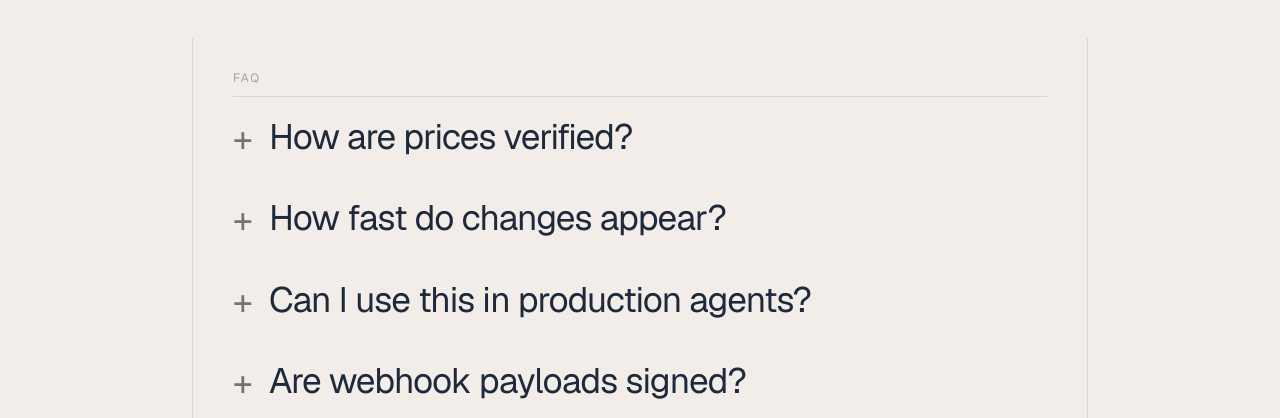
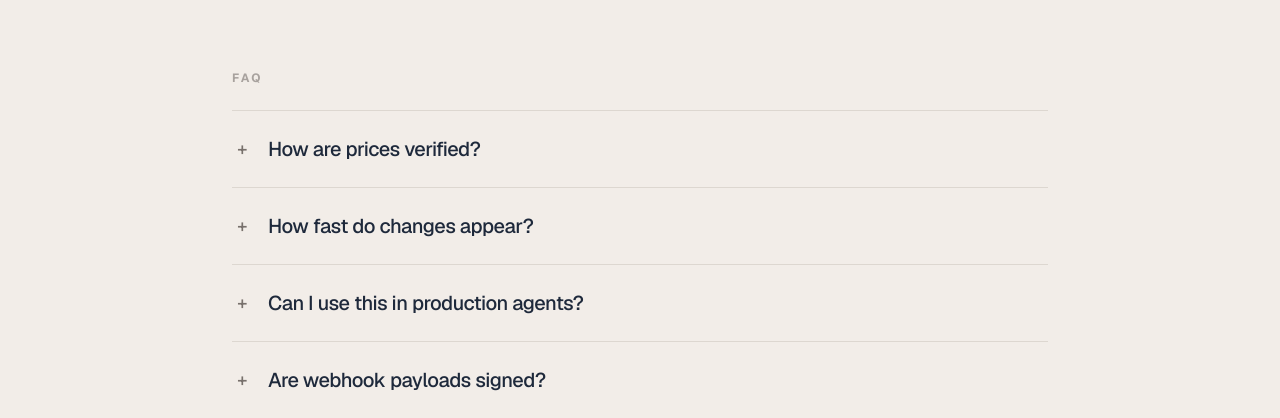
Before and after one commit to romeo-folie/llm-pricing-api, a Next.js app in the folder frontend/: page /pricing in a window 1280 px wide. Shown: the part 534-952 px from the top of the page. Built offline with nearby package versions, Linux system fonts and the light colour scheme; no server answers.

Commit message:
fix(faq): match structure and positioning of reference image with site palette

```diff
--- a/frontend/app/pricing/page.tsx
+++ b/frontend/app/pricing/page.tsx
@@ -123,30 +123,40 @@ export default function FeaturesPage() {
           ))}
         </section>
 
-        <section aria-labelledby="faq-heading" style={{ marginTop: "8px" }}>
-          <div className="mx-auto max-w-4xl border-x px-6 py-8 sm:px-10" style={{ borderColor: "var(--border)" }}>
+        <section aria-labelledby="faq-heading" style={{ marginTop: "32px" }}>
+          <div className="mx-auto max-w-4xl px-6 py-8 sm:px-10">
             <h2
               id="faq-heading"
-              className="font-orbitron text-xs tracking-[0.14em] uppercase"
-              style={{ color: "var(--dim)", marginBottom: "10px" }}
+              className="font-outfit text-xs font-bold uppercase tracking-[0.2em]"
+              style={{ color: "var(--dim)", marginBottom: "24px" }}
             >
               FAQ
             </h2>
 
             <div style={{ borderTop: "1px solid var(--border)" }}>
               {FAQ.map((item) => (
-                <details key={item.q} className="group py-1">
+                <details
+                  key={item.q}
+                  className="group border-b"
+                  style={{ borderColor: "var(--border)" }}
+                >
                   <summary
-                    className="list-none cursor-pointer select-none py-4 font-outfit text-[2rem] sm:text-[2.2rem] leading-[1.12] tracking-tight flex items-start gap-4"
+                    className="list-none cursor-pointer select-none py-6 font-outfit text-lg sm:text-xl font-medium tracking-tight flex items-start gap-4"
                     style={{ color: "var(--ink)" }}
                   >
-                    <span className="mt-[2px] w-5" style={{ color: "var(--muted)" }}>
+                    <span
+                      className="mt-1 flex h-5 w-5 shrink-0 items-center justify-center text-lg leading-none"
+                      style={{ color: "var(--muted)" }}
+                    >
                       <span className="group-open:hidden">+</span>
                       <span className="hidden group-open:inline">−</span>
                     </span>
                     <span>{item.q}</span>
                   </summary>
-                  <p className="pb-4 pl-9 font-outfit text-base leading-relaxed" style={{ color: "var(--muted)", maxWidth: "80ch" }}>
+                  <p
+                    className="pb-6 pl-9 font-outfit text-base leading-relaxed"
+                    style={{ color: "var(--muted)", maxWidth: "80ch" }}
+                  >
                     {item.a}
                   </p>
                 </details>
```
